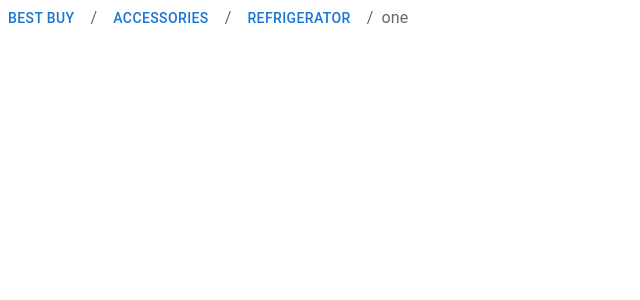
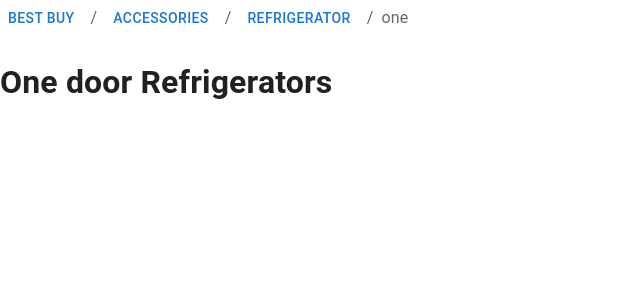
Before and after one commit to gary-269/breadcrumbbrowser, a React (Create React App) app: page /accessories/refrigerator/one in a window 1280 px wide. Shown: the top 300 px of the page, without its empty margins (0-640 px from the left). Built offline with nearby package versions, Linux system fonts and the light colour scheme.

Commit message:
made changes

```diff
--- a/src/pages/onedoor.js
+++ b/src/pages/onedoor.js
@@ -1,7 +1,9 @@
 import React from "react";
 
 const Onedoor = () => {
-  return <div></div>;
+  return <div>
+      <h1>One door Refrigerators</h1>
+  </div>;
 };
 
 export default Onedoor;
--- a/src/pages/twodoor.js
+++ b/src/pages/twodoor.js
@@ -3,7 +3,7 @@ import React from 'react'
 function Twodoor() {
     return (
         <div>
-
+            <h1>Two door Refrigerators</h1>
         </div>
     )
 }
```
